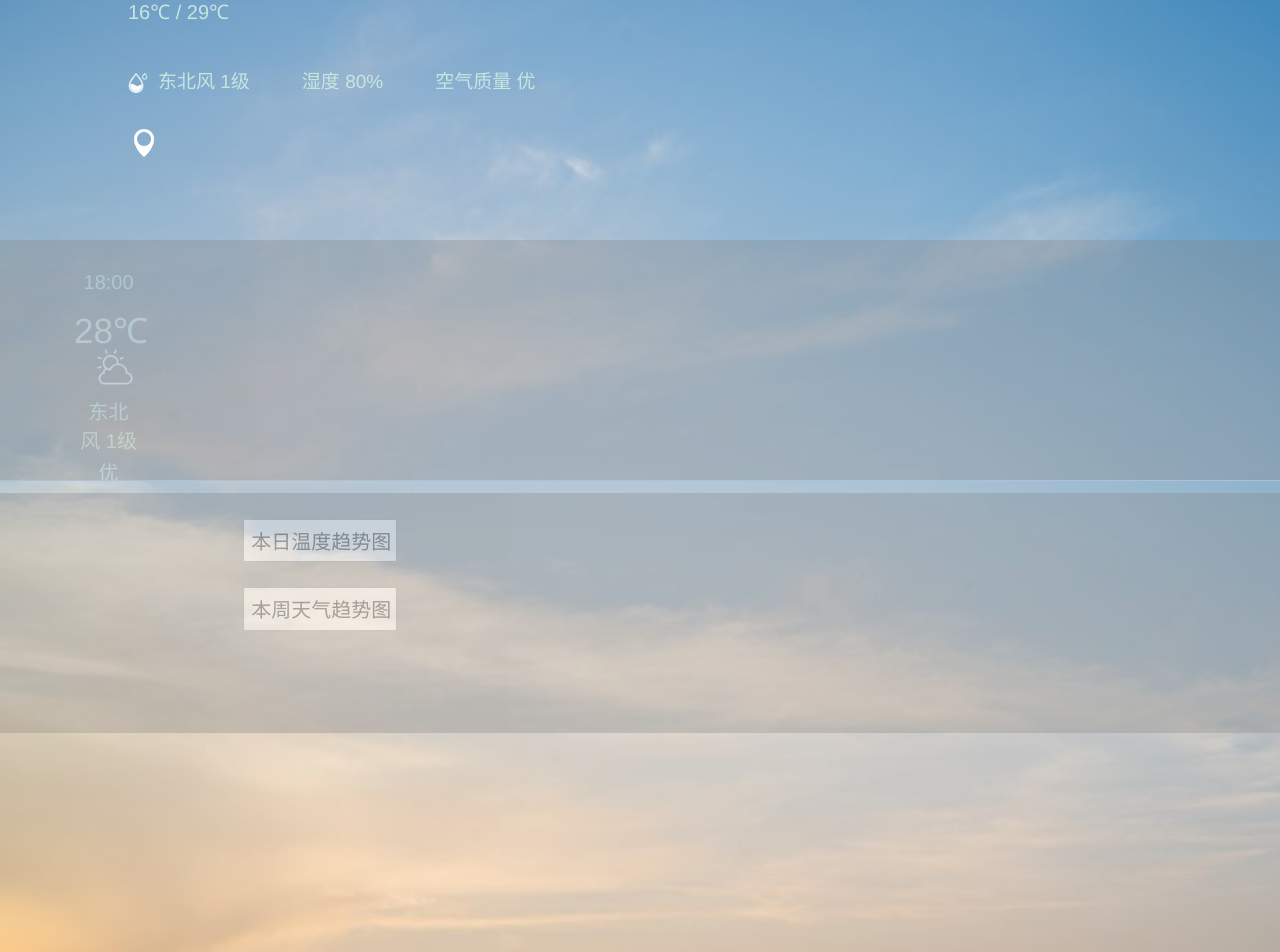
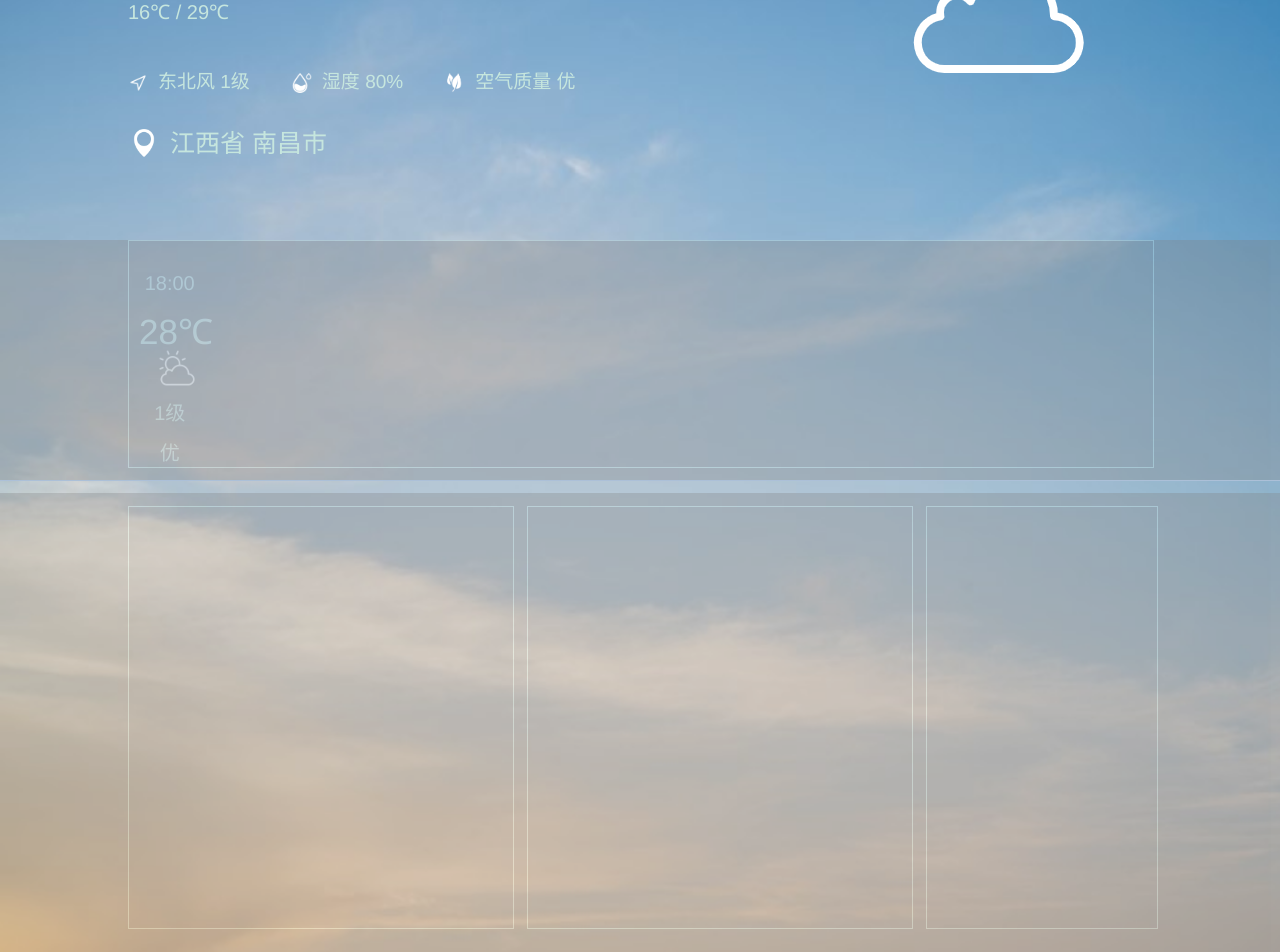
Before and after one commit to fire-g/stars, a Vue app in the folder stars-view/: page / in a window 1280 px wide. Shown: the part 240-1192 px from the top of the page. Built offline with nearby package versions, Linux system fonts and the light colour scheme.

Commit message:
界面
完善界面模块

```diff
--- a/stars-view/src/App.vue
+++ b/stars-view/src/App.vue
@@ -44,7 +44,7 @@ export default {
 
   #weather-content2 {
     width:100%;
-    height:20%;
+    height:39%;
     background-color: gray;
     opacity: 0.3;
   }
@@ -102,24 +102,38 @@ export default {
   }
 
   #day-weather{
-    width: 90%;
+    width: 80%;
     height: 90%;
-    margin-left: 5%;
+    margin-left: 10%;
     padding-top: 10px;
+    border: solid 1px #c6e6de;
   }
 
-  #weather-trend{
-    width: 40%;
+  #day-weather-trend{
+    width: 30%;
     height: 90%;
     float: left;
-    margin-left: 5%;
+    margin-left: 10%;
+    margin-top: 1%;
+    border: solid 1px #c6e6de;
+  }
+
+  #week-weather-trend{
+    width: 30%;
+    height: 90%;
+    float: left;
+    margin-left: 1%;
+    margin-top: 1%;
+    border: solid 1px #c6e6de;
   }
 
   #system-propose{
-    width: 40%;
+    width: 18%;
     height: 90%;
-    float: right;
-    margin-right: 5%;
+    float: left;
+    margin-left: 1%;
+    margin-top: 1%;
+    border: solid 1px #c6e6de;
   }
 
   #trend-body{
--- a/stars-view/src/components/HelloWorld.vue
+++ b/stars-view/src/components/HelloWorld.vue
@@ -22,17 +22,17 @@
             <div class = "content-other">
               <!--风向-->
               <p class="item">
-                <img class="icon windDirection" src="../assets/humidity.png">
+                <img class="icon windDirection" src="../assets/wind direction.png">
                 <span class="txt">东北风&nbsp;1级</span>
               </p>
               <!--湿度-->
               <p class="item">
-                <i class="icon humidity"></i>
+                <img class="icon windDirection" src="../assets/humidity.png">
                 <span class="txt">湿度&nbsp;80%</span>
               </p>
               <!--空气质量-->
               <p class="item">
-                <i class="icon airQuality"></i>
+                <img class="icon windDirection" src="../assets/air quality.png">
                 <span class="txt">空气质量&nbsp;优</span>
               </p>
             </div>
@@ -42,6 +42,7 @@
             <!--当前位置-->
             <div class="content-locate">
               <img class="img-nowPlace small-componentslogo"  src="../assets/nowplace.png">
+              <span class="txt-nowplace">江西省&nbsp;南昌市</span>
             </div>
           </div>
           <div id = "content-current-right">
@@ -59,7 +60,7 @@
           <li class="day-weather-li"><p class="day-weather-time">18:00</p></li>
           <li class="day-weather-li"><p class="day-weather-temperature">28℃</p></li>
           <li class="day-weather-li"><img class="day-weather-weather" src="../assets/sun to cloud.png"></li>
-          <li class="day-weather-li"><p class="day-weather-windDirection">东北风&nbsp;1级</p></li>
+          <li class="day-weather-li"><p class="day-weather-windDirection">1级</p></li>
           <li class="day-weather-li"><p class="day-weather-airQuality">优</p></li>
         </ul>
       </div>
@@ -68,19 +69,19 @@
     <div id="link-two"></div>
 
     <div id="weather-content2">
-      <div id="weather-trend">
-        <input class="day-trend" type="button" value="本日温度趋势图" onclick="window.location.href='/day-trend'">
-        <input class="week-trend" type="button" value="本周天气趋势图" onclick="window.location.href='/week-trend'">
+      <div id="day-weather-trend">
+        <!-- <input class="day-trend" type="button" value="本日温度趋势图" onclick="window.location.href='/day-trend'"> -->
+        <!-- <input class="week-trend" type="button" value="本周天气趋势图" onclick="window.location.href='/week-trend'"> -->
 
         <!-- <router-link to="/">小广告专用</router-link> -->
       </div>
+      <div id="week-weather-trend"></div>
       <div id="system-propose"></div>
     </div>
   </div>
 </template>
 
 <script>
-
 </script>
 
 <!-- Add "scoped" attribute to limit CSS to this component only -->
--- a/stars-view/src/css/index.css
+++ b/stars-view/src/css/index.css
@@ -40,7 +40,7 @@ a {
   height: 35px;
   margin-top: 1%;
   margin-bottom: 0px;
-  margin-right: 10%;
+  margin-right: 18%;
   padding-left:10px;
   border-radius: 20px;
   background-color: #ffffff;
@@ -62,6 +62,7 @@ a {
 .small-componentslogo {
   width: 32px;
   height: 32px;
+  float: left;
 }
 
 .content-temperature{
@@ -106,8 +107,8 @@ a {
 }
 
 .img-weather{
-  width:40px;
-  height: 40px;
+  width:200px;
+  height: 200px;
 }
 
 .txt{
@@ -115,6 +116,15 @@ a {
   color: #c6e6de;
   display: inline-block;
   font-size: 19px;
+  margin-left: 10px;
+  float: left;
+}
+
+.txt-nowplace{
+  line-height: 32px;
+  color: #c6e6de;
+  display: inline-block;
+  font-size: 25px;
   margin-left: 10px;
   float: left;
 }
```
